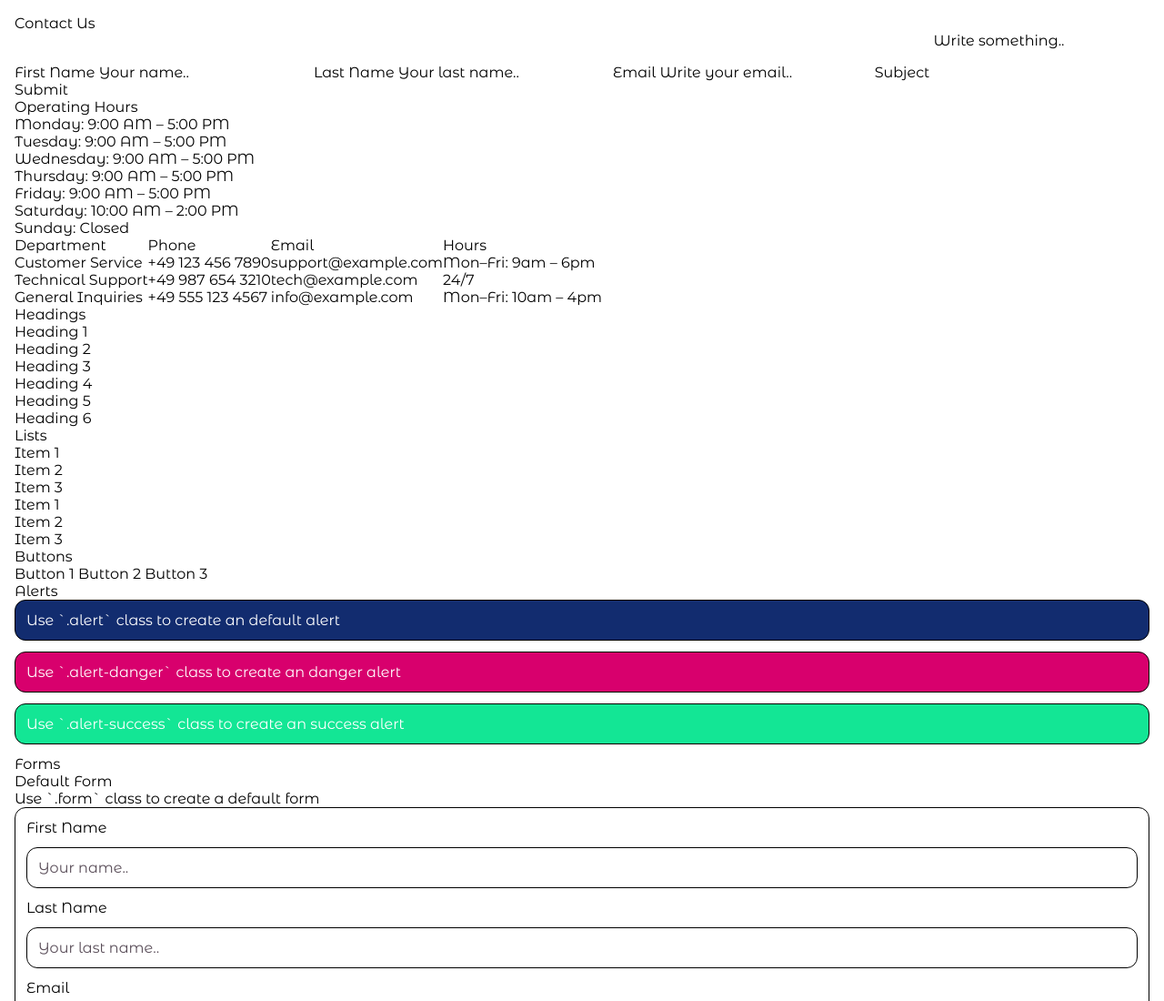
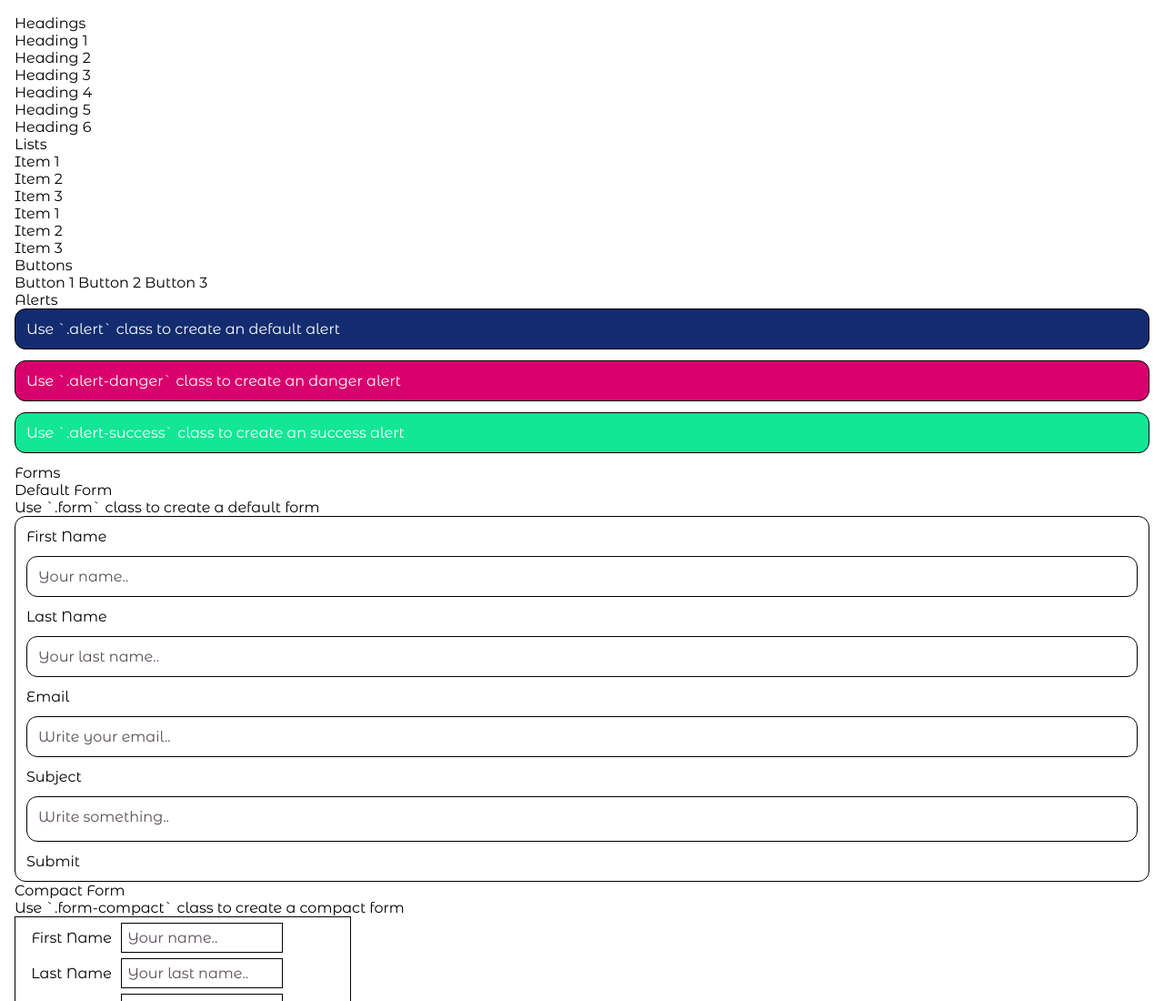
Before and after one commit to Manz977/CustomCSSFramework, a plain HTML site: page index.html in a window 1280 px wide. Shown: the top 1100 px of the page at 91% size. Drawn offline with Linux system fonts and the light colour scheme.

Commit message:
changed html

```diff
--- a/index.html
+++ b/index.html
@@ -7,67 +7,7 @@
   </head>
   <body>
     <div class="container">
-      <h1>Contact Us</h1>
 
-      <section class="contactUs">
-        <form action="">
-          <label for="fname">First Name</label>
-          <input type="text" id="fname" name="firstname" placeholder="Your name..">
-
-          <label for="lname">Last Name</label>
-          <input type="text" id="lname" name="lastname" placeholder="Your last name..">
-
-          <label for="lname">Email</label>
-          <input type="text" id="lname" name="email" placeholder="Write your email..">
-          <label for="subject">Subject</label>
-          <textarea id="subject" name="subject" placeholder="Write something.." style="height:50px"></textarea>
-          <button>Submit</button>
-        </form>
-      </section>
-
-      <section>
-        <h2>Operating Hours</h2>
-        <ul>
-          <li>Monday: 9:00 AM – 5:00 PM</li>
-          <li>Tuesday: 9:00 AM – 5:00 PM</li>
-          <li>Wednesday: 9:00 AM – 5:00 PM</li>
-          <li>Thursday: 9:00 AM – 5:00 PM</li>
-          <li>Friday: 9:00 AM – 5:00 PM</li>
-          <li>Saturday: 10:00 AM – 2:00 PM</li>
-          <li>Sunday: Closed</li>
-        </ul>
-
-        <table border="1" cellspacing="0" cellpadding="8">
-          <thead>
-            <tr>
-              <th>Department</th>
-              <th>Phone</th>
-              <th>Email</th>
-              <th>Hours</th>
-            </tr>
-          </thead>
-          <tbody>
-            <tr>
-              <td>Customer Service</td>
-              <td>+49 123 456 7890</td>
-              <td>support@example.com</td>
-              <td>Mon–Fri: 9am – 6pm</td>
-            </tr>
-            <tr>
-              <td>Technical Support</td>
-              <td>+49 987 654 3210</td>
-              <td>tech@example.com</td>
-              <td>24/7</td>
-            </tr>
-            <tr>
-              <td>General Inquiries</td>
-              <td>+49 555 123 4567</td>
-              <td>info@example.com</td>
-              <td>Mon–Fri: 10am – 4pm</td>
-            </tr>
-          </tbody>
-        </table>
-      </section>
 
       <!-- Headings -->
       <section>
```
